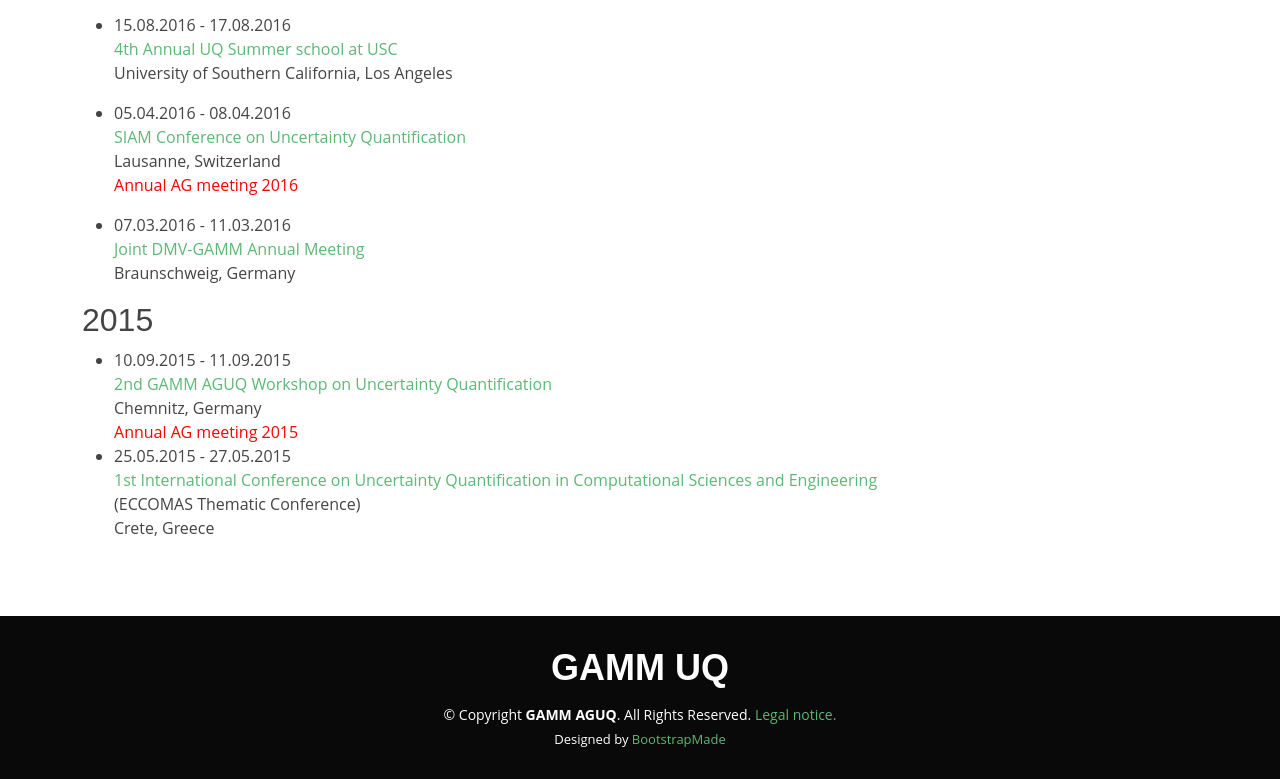
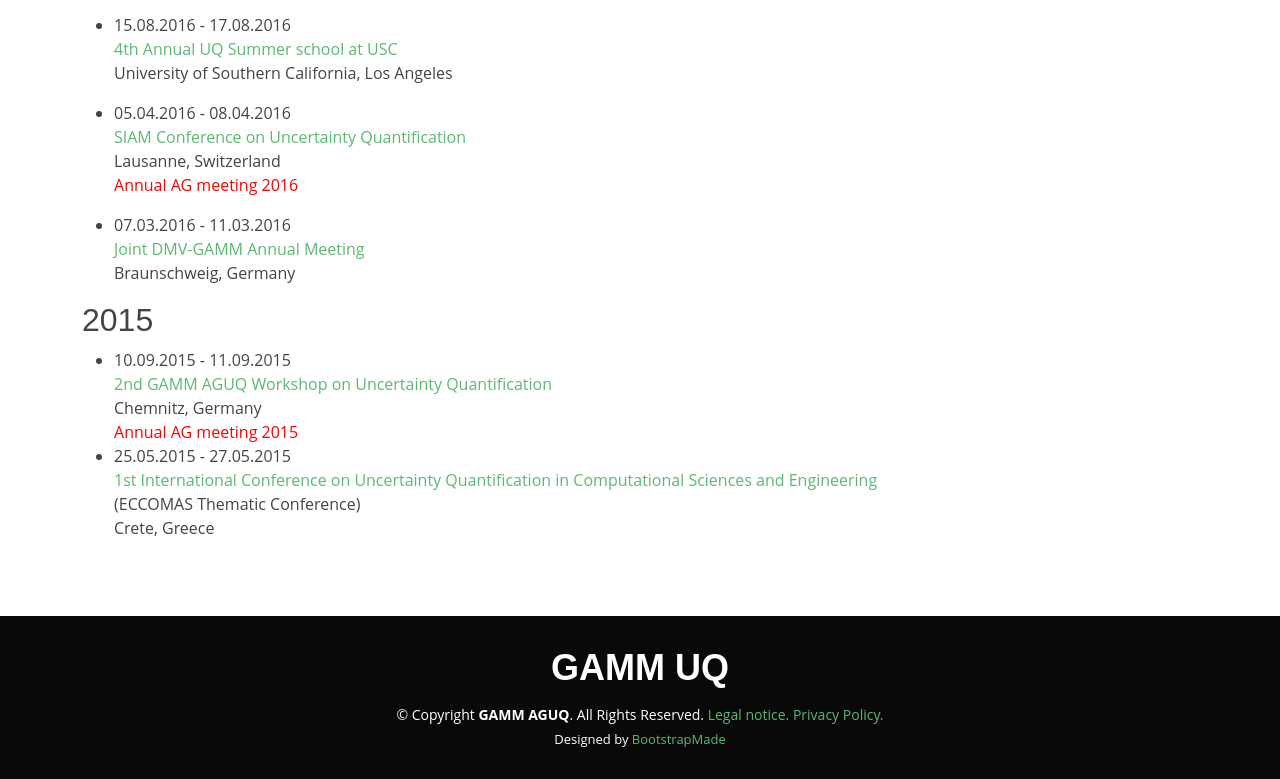
Before and after one commit to gamm-ag-uq/gamm-ag-uq.github.io, a plain HTML site: page conferences.html in a window 1280 px wide. Shown: the part 2561-3340 px from the top of the page. Drawn offline with Linux system fonts and the light colour scheme; a web font is replaced by a local one.

Commit message:
Added link to privacy policy in footer.

```diff
--- a/conferences.html
+++ b/conferences.html
@@ -139,7 +139,7 @@
     <div class="container">
       <h3>GAMM UQ</h3>
       <div class="copyright">
-        &copy; Copyright <strong><span>GAMM AGUQ</span></strong>. All Rights Reserved. <a href="legal.html">Legal notice.</a>
+        &copy; Copyright <strong><span>GAMM AGUQ</span></strong>. All Rights Reserved. <a href="legal.html">Legal notice.</a> <a href="privacy_policy.html">Privacy Policy.</a>
       </div>
       <div class="credits">
         <!-- All the links in the footer should remain intact. -->
```
Also changed, not shown: index.html (+1 -1 lines), legal.html (+1 -1 lines), members.html (+1 -1 lines), privacy_policy.html (+1 -1 lines), statutes.html (+1 -1 lines).
